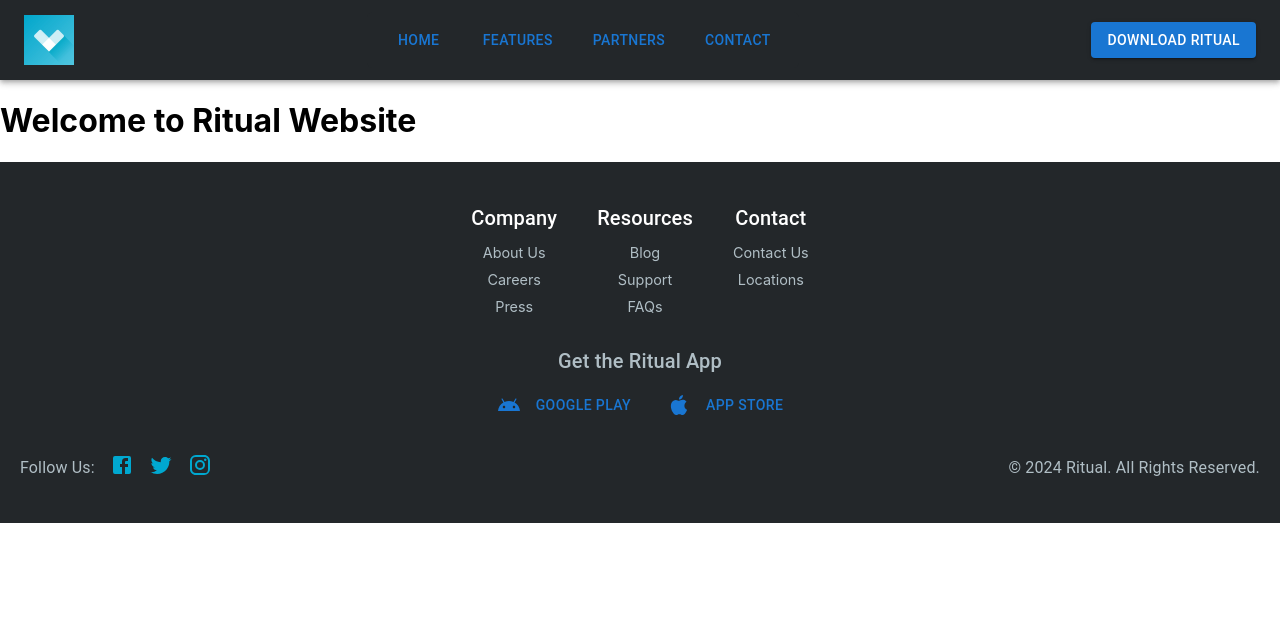
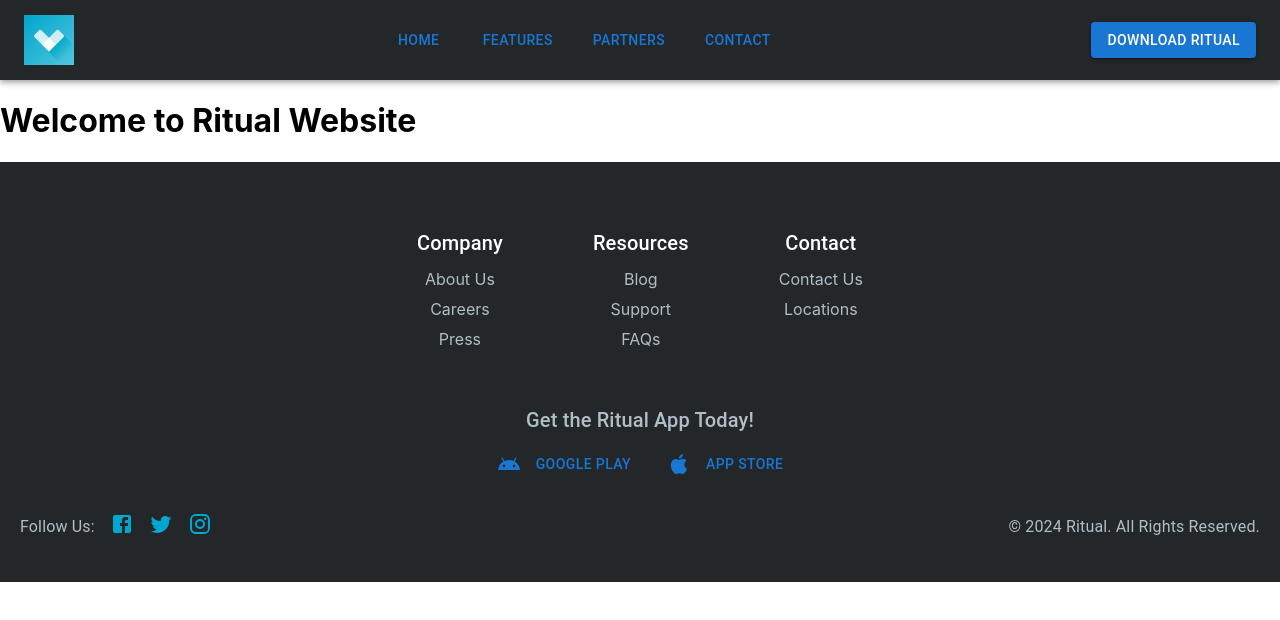
Before and after one commit to adityashroff/ritual-redesign, a React (Create React App) app: page / in a window 1280 px wide. Shown: the top 620 px of the page. Built offline with nearby package versions, Linux system fonts and the light colour scheme.

Commit message:
Minor Fix in Footer and Header.

```diff
--- a/src/reusable/Footer.js
+++ b/src/reusable/Footer.js
@@ -37,18 +37,18 @@
       {/* Middle Section: Download App */}
       <Box className="footer-middle">
         <Typography variant="h6" className="footer-text">
-          Get the Ritual App
+          Get the Ritual App Today!
         </Typography>
         <Box className="download-buttons">
           <Button
-            href="https://play.google.com/store/apps/details?id=com.ritual"
+            href="https://play.google.com/store/apps/details?id=co.ritual.app&hl=en_CA"
             target="_blank"
             className="footer-download-button"
           >
             <Android /> Google Play
           </Button>
           <Button
-            href="https://apps.apple.com/us/app/ritual/id1352281604"
+            href="https://apps.apple.com/us/app/ritual-order-local-takeout/id938467045"
             target="_blank"
             className="footer-download-button"
           >
@@ -61,13 +61,13 @@
       <Box className="footer-bottom">
         <Box className="social-media">
           <Typography className="footer-text">Follow Us:</Typography>
-          <a href="#facebook" className="social-icon">
+          <a href="https://www.facebook.com/ritual.co/" className="social-icon">
             <Facebook />
           </a>
-          <a href="#twitter" className="social-icon">
+          <a href="https://twitter.com/ritual_co?lang=en" className="social-icon">
             <Twitter />
           </a>
-          <a href="#instagram" className="social-icon">
+          <a href="https://www.instagram.com/ritual_co/?hl=en" className="social-icon">
             <Instagram />
           </a>
         </Box>
--- a/src/styles/Footer.css
+++ b/src/styles/Footer.css
@@ -22,11 +22,18 @@
     display: flex;
     flex-direction: column;
     gap: 10px;
+    padding: 25px;
   }
 
   .footer-title {
     color: #ffffff;
-    font-size: 1.2rem;
+    font-size: 2rem;
+    font-weight: 600;
+    margin-bottom: 10px;
+  }
+
+  .footer-text {
+    font-size: 3rem;
     font-weight: 600;
     margin-bottom: 10px;
   }
@@ -34,7 +41,7 @@
   .footer-link {
     color: #B0BEC5;
     text-decoration: none;
-    font-size: 0.9rem;
+    font-size: 1rem;
     transition: color 0.3s ease, background-color 0.3s ease;
   }
 
--- a/src/styles/Header.css
+++ b/src/styles/Header.css
@@ -36,7 +36,7 @@
   top: 50%;
   left: 110%;
   transform: translateY(-50%) translateX(-50%);
-  height: 50px;
+  height: 55px;
   opacity: 0;
   transition: transform 0.5s cubic-bezier(0.4, 0.0, 0.2, 1), opacity 0.5s ease;
 }
```
